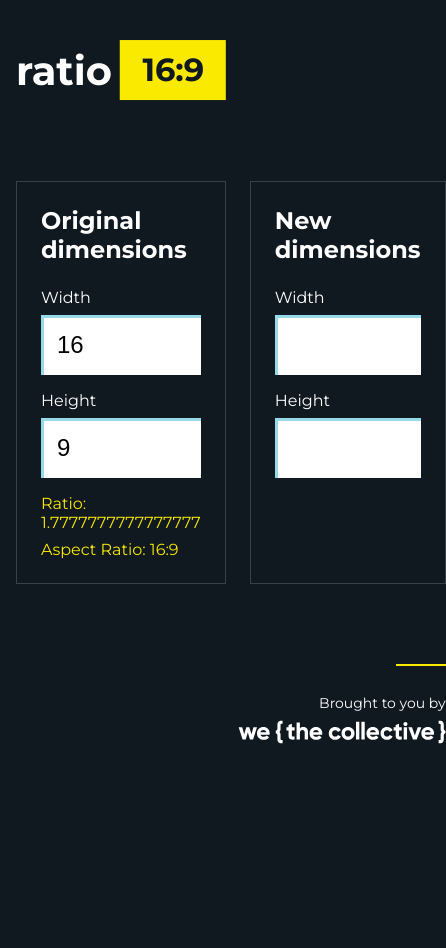
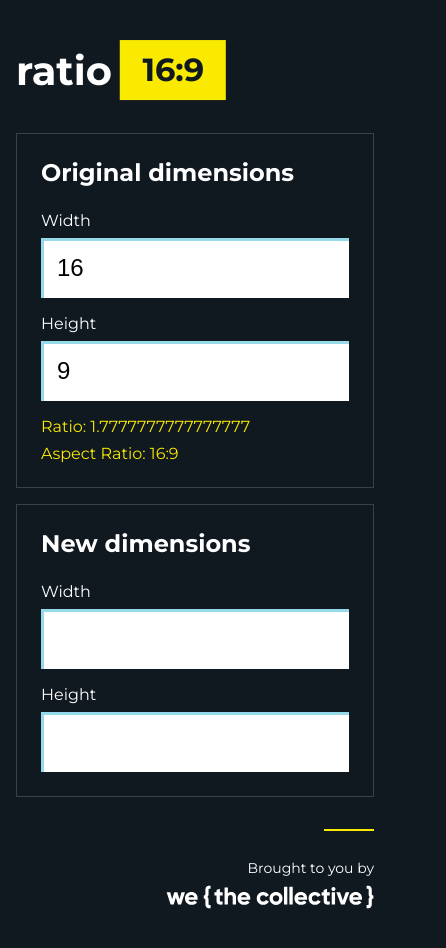
Before and after one commit to marlonmarcello/ratio.wtf, a React (Create React App) app: page / in a window 390 px wide. Shown: the top 948 px of the page, 446 px wide, since content can reach past the window. Before the commit the page ends 844 px from the top, so only its background shows below. Built offline with nearby package versions, Linux system fonts and the light colour scheme.

Commit message:
Added service worker and responsivenesss

```diff
--- a/src/App.js
+++ b/src/App.js
@@ -95,7 +95,7 @@ function App() {
         aspectWidth={wtf ? null : dimensions.width}
         aspectHeight={wtf ? null : dimensions.height}
       />
-      <Fieldset legend="Original dimensions">
+      <Fieldset className={styles.App__fieldset} legend="Original dimensions">
         <InputGroup>
           <InputLabel>Width</InputLabel>
           <Input
@@ -123,7 +123,7 @@ function App() {
           Aspect Ratio: {wtf ? "wtf:wtf" : dimensions.gcdString}
         </p>
       </Fieldset>
-      <Fieldset legend="New dimensions">
+      <Fieldset className={styles.App__fieldset} legend="New dimensions">
         <InputGroup>
           <InputLabel>Width</InputLabel>
           <Input
--- a/src/App.module.scss
+++ b/src/App.module.scss
@@ -1,9 +1,6 @@
 @import "./scss/helpers";
 
 .App {
-  display: grid;
-  gap: spaceby(10) spaceby(3);
-  grid-template-columns: 1fr 1fr;
   max-width: 900px;
   margin: 0 auto;
   padding: spaceby(5) spaceby(2);
@@ -12,6 +9,11 @@
 .App__logo {
   text-align: center;
   grid-column-end: span 2;
+  margin-bottom: spaceby(4);
+}
+
+.App__fieldset {
+  margin-bottom: spaceby(2);
 }
 
 .App__ratio-label {
@@ -25,7 +27,7 @@
 
 .App__footer {
   grid-column-end: span 2;
-  margin-bottom: spaceby(4);
+  margin: spaceby(4) 0;
   text-align: right;
 
   &::before {
@@ -52,3 +54,23 @@
     }
   }
 }
+
+@media screen and (min-width: 760px) {
+  .App {
+    display: grid;
+    gap: spaceby(10) spaceby(3);
+    grid-template-columns: 1fr 1fr;
+  }
+
+  .App__logo {
+    margin-bottom: 0;
+  }
+
+  .App__fieldset {
+    margin: 0;
+  }
+
+  .App__footer {
+    margin-top: 0;
+  }
+}
--- a/src/components/Logo/Logo.js
+++ b/src/components/Logo/Logo.js
@@ -19,7 +19,6 @@ export default function Logo({ className, aspectWidth, aspectHeight }) {
   const [animation, setAnimation] = useState(false);
 
   useEffect(() => {
-    console.log({ aspectWidth, aspectHeight });
     clearTimeout(animateTimer.current);
 
     animateTimer.current = setTimeout(() => {
--- a/src/index.js
+++ b/src/index.js
@@ -14,4 +14,4 @@ ReactDOM.render(
 // If you want your app to work offline and load faster, you can change
 // unregister() to register() below. Note this comes with some pitfalls.
 // Learn more about service workers: https://bit.ly/CRA-PWA
-serviceWorker.unregister();
+serviceWorker.register();
```
Also changed, not shown: public/site.webmanifest.
